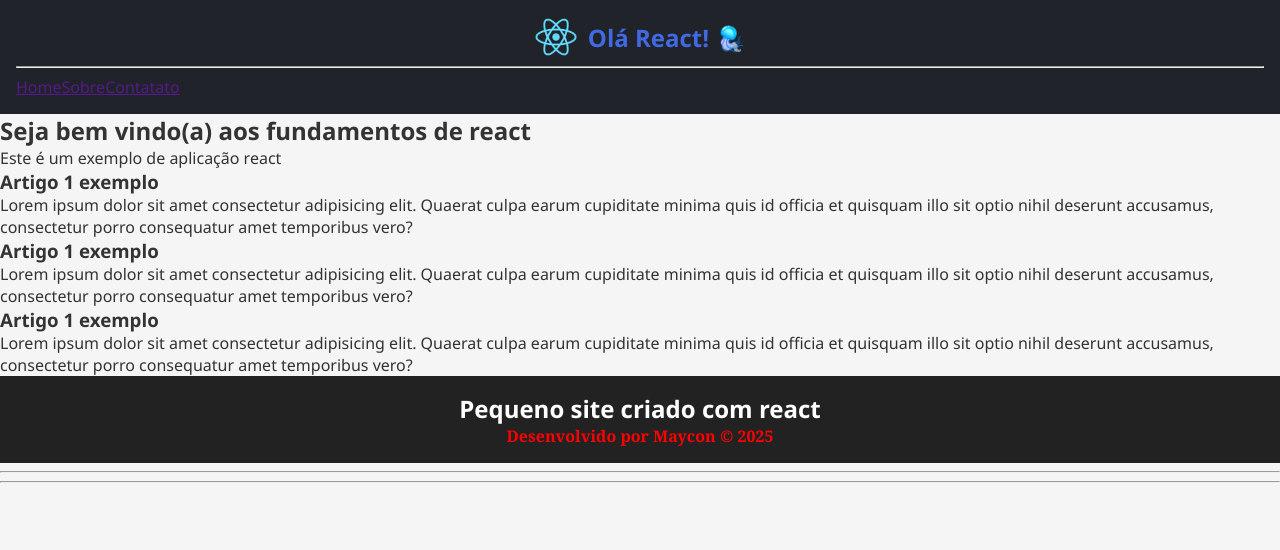
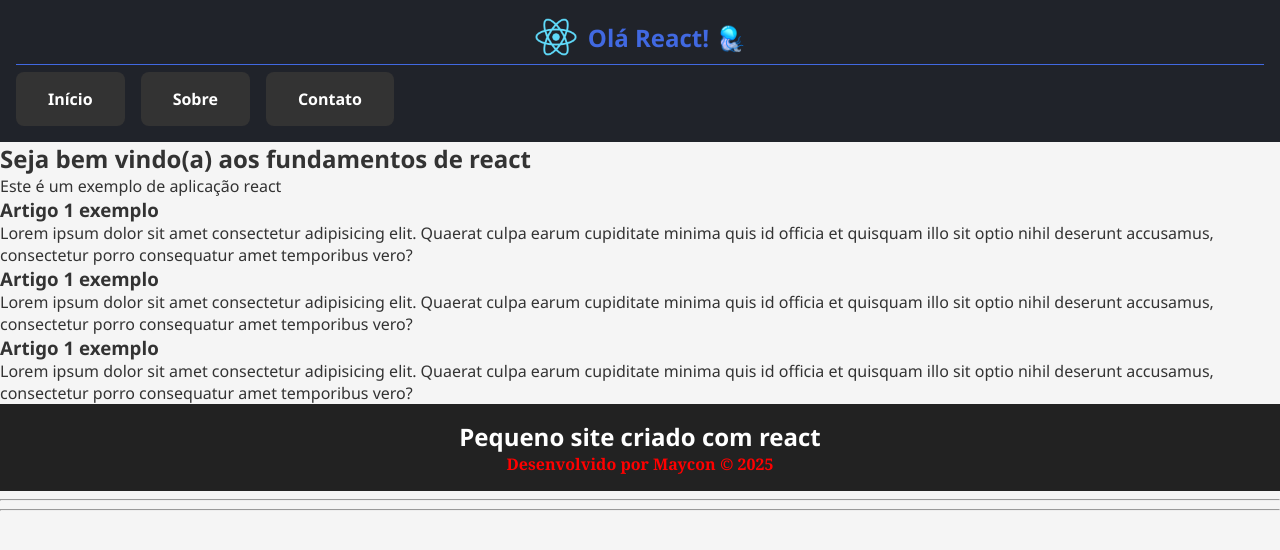
Before and after one commit to mayconr4/react-fundamentos, a React (Vite) app: page / in a window 1280 px wide. Shown: the top 550 px of the page. Built offline with nearby package versions, Linux system fonts and the light colour scheme.

Commit message:
em andamento

```diff
--- a/src/components/Cabecalho.module.css
+++ b/src/components/Cabecalho.module.css
@@ -7,6 +7,17 @@ de array com colchetes */
   background-color: #20232a;
   color: royalblue;
   padding: 1rem;
+
+  a {
+    text-decoration: none;
+    color: orange;
+  }
+
+  hr {
+    border: none;
+    border-top: 1px solid;
+    margin: 0.4rem 0;
+  }
 }
 
 .logo {
@@ -22,3 +33,10 @@ de array com colchetes */
   gap: 0.5rem;
   font-size: 1.5rem;
 }
+
+/* Classe/ seletor descendente:
+formata os links  contidos na classe do header
+a {
+   text-decoration: none;
+   color: orange;
+  }*/
--- /dev/null
+++ b/src/components/Menu.module.css
@@ -0,0 +1,40 @@
+/* .menu {
+    text-align: center;
+  align-items: center;
+
+  a {
+    padding: 0.5rem;
+    color: royalblue;
+  }
+}
+
+.menu:hover {
+  color: #333;
+  transform: scale(1.1);
+
+  a {
+    color: #fff;
+  }
+} */
+
+.menuList {
+  display: flex;
+  gap: 16px;
+}
+
+.menuItem {
+  background-color: #333;
+  color: #fff;
+  padding: 16px 32px;
+  border-radius: 8px;
+  font-weight: bold;
+  font-size: 16px;
+  transition: background-color 0.2s, color 0.2s, transform 0.2s;
+  cursor: pointer;
+}
+
+.menuItem:hover {
+  background-color: #fff;
+  color: #333;
+  transform: scale(1.1);
+}
--- a/src/components/Menu.tsx
+++ b/src/components/Menu.tsx
@@ -1,9 +1,23 @@
+import styles from "./Menu.module.css";
+
+// export default function Menu() {
+//   return (
+//     <nav className={styles.menu}>
+//       <a  href="">Home</a>
+//       <a href="">Sobre</a>
+//       <a href="">Contatato</a>
+//     </nav>
+//   );
+// }
+
 export default function Menu() {
   return (
     <nav>
-      <a href="">Home</a>
-      <a href="">Sobre</a>
-      <a href="">Contatato</a>
+      <div className={styles.menuList}>
+        <div className={styles.menuItem}>Início</div>
+        <div className={styles.menuItem}>Sobre</div>
+        <div className={styles.menuItem}>Contato</div>
+      </div>
     </nav>
   );
 }
```
